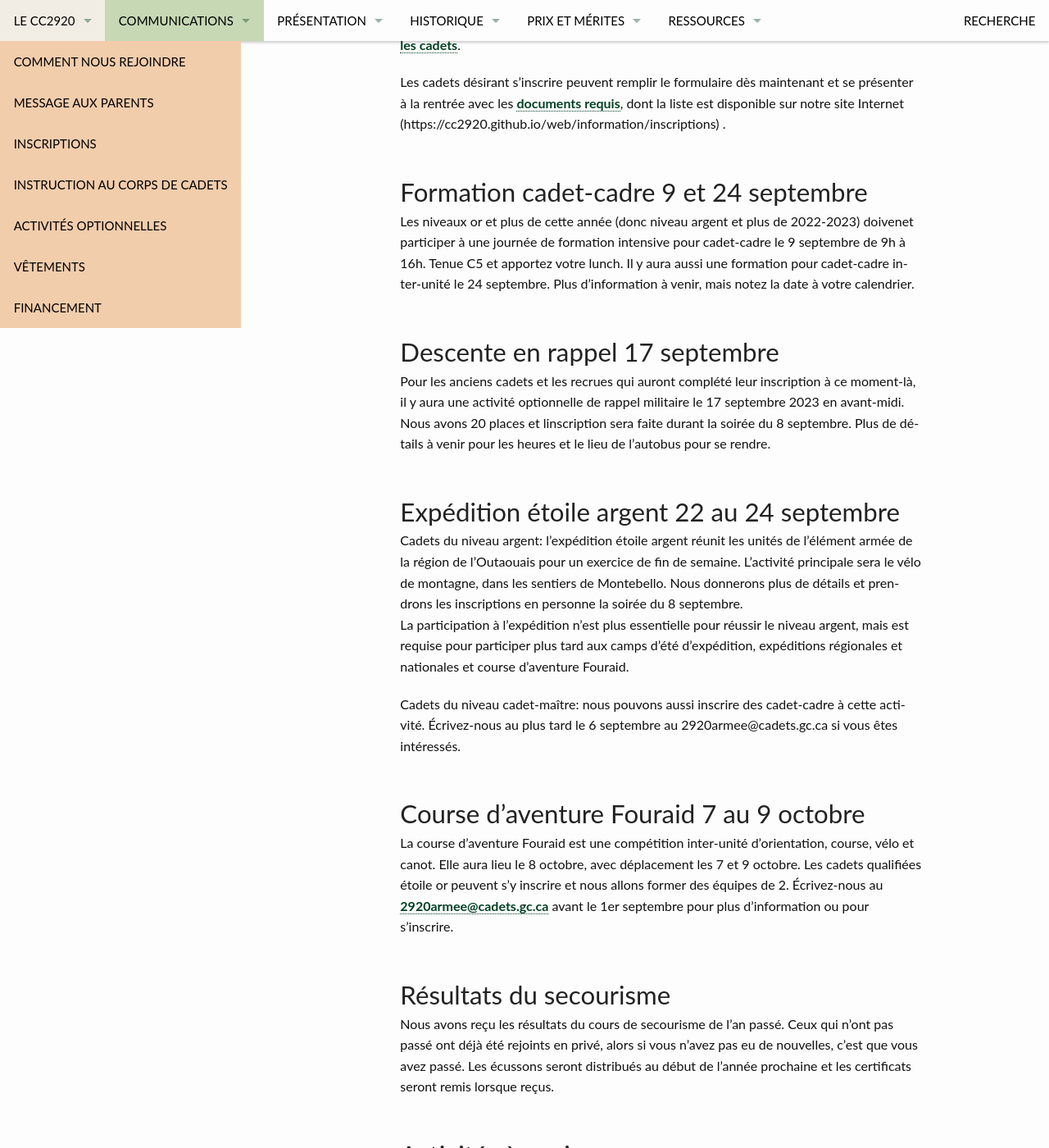
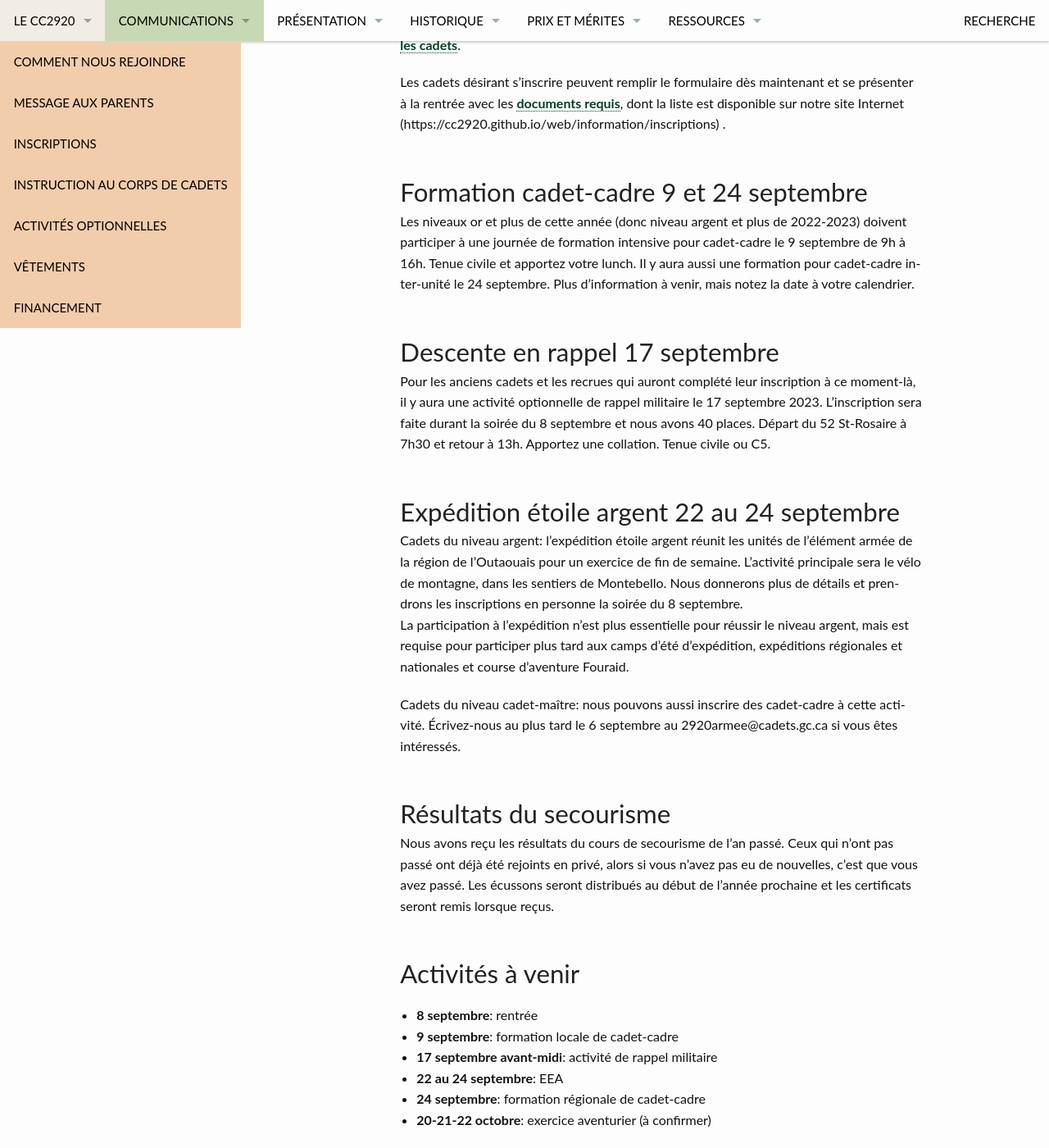
Before and after one commit to CC2920/web, a Jekyll site: the page built from _communications/messages.md, in a window 1280 px wide and 1400 px high, scrolled down 652 px. Shown: the whole window at 82% size. Built offline with Jekyll 4.4.1, drawn with Linux system fonts in a browser that asks for light colours; some of the changed text lies outside the part shown.

Commit message:
Update messages.md

```diff
--- a/_communications/messages.md
+++ b/_communications/messages.md
@@ -13,8 +13,6 @@ activities:
       title: EEA
     - date: 24 septembre
       title: formation régionale de cadet-cadre
-    - date: 7-8-9 octobre
-      title: course d’aventure Fouraid
     - date: 20-21-22 octobre
       title: exercice aventurier (à confirmer)
 
@@ -36,12 +34,13 @@ Les cadets désirant s’inscrire peuvent remplir le formulaire dès maintenant
 
 ## Formation cadet-cadre 9 et 24 septembre
 
-Les niveaux or et plus de cette année (donc niveau argent et plus de 2022-2023) doivenet participer à une journée de formation intensive pour cadet-cadre le 9 septembre de 9h à 16h. Tenue C5 et apportez votre lunch.
+Les niveaux or et plus de cette année (donc niveau argent et plus de 2022-2023) doivent participer à une journée de formation intensive pour cadet-cadre le 9 septembre de 9h à 16h. Tenue civile et apportez votre lunch.
 Il y aura aussi une formation pour cadet-cadre inter-unité le 24 septembre. Plus d’information à venir, mais notez la date à votre calendrier.
 
 ## Descente en rappel 17 septembre
 
-Pour les anciens cadets et les recrues qui auront complété leur inscription à ce moment-là, il y aura une activité optionnelle de rappel militaire le 17 septembre 2023 en avant-midi. Nous avons 20 places et linscription sera faite durant la soirée du 8 septembre. Plus de détails à venir pour les heures et le lieu de l'autobus pour se rendre.
+Pour les anciens cadets et les recrues qui auront complété leur inscription à ce moment-là, il y aura une activité optionnelle de rappel militaire le 17 septembre 2023. L'inscription sera faite durant la soirée du 8 septembre et nous avons 40 places.
+Départ du 52 St-Rosaire à 7h30 et retour à 13h. Apportez une collation. Tenue civile ou C5.
 
 ## Expédition étoile argent 22 au 24 septembre
 
@@ -50,10 +49,6 @@ La participation à l'expédition n'est plus essentielle pour réussir le niveau
 
 Cadets du niveau cadet-maître: nous pouvons aussi inscrire des cadet-cadre à cette activité. Écrivez-nous au plus tard le 6 septembre au 2920armee@cadets.gc.ca si vous êtes intéressés.
 
-## Course d’aventure Fouraid 7 au 9 octobre
-
-La course d’aventure Fouraid est une compétition inter-unité d’orientation, course, vélo et canot. Elle aura lieu le 8 octobre, avec déplacement les 7 et 9 octobre. Les cadets qualifiées étoile or peuvent s’y inscrire et nous allons former des équipes de 2. Écrivez-nous au <2920armee@cadets.gc.ca> avant le 1er septembre pour plus d’information ou pour s’inscrire.
-
 ## Résultats du secourisme
 
 Nous avons reçu les résultats du cours de secourisme de l’an passé. Ceux qui n’ont pas passé ont déjà été rejoints en privé, alors si vous n’avez pas eu de nouvelles, c’est que vous avez passé. Les écussons seront distribués au début de l’année prochaine et les certificats seront remis lorsque reçus.
```
